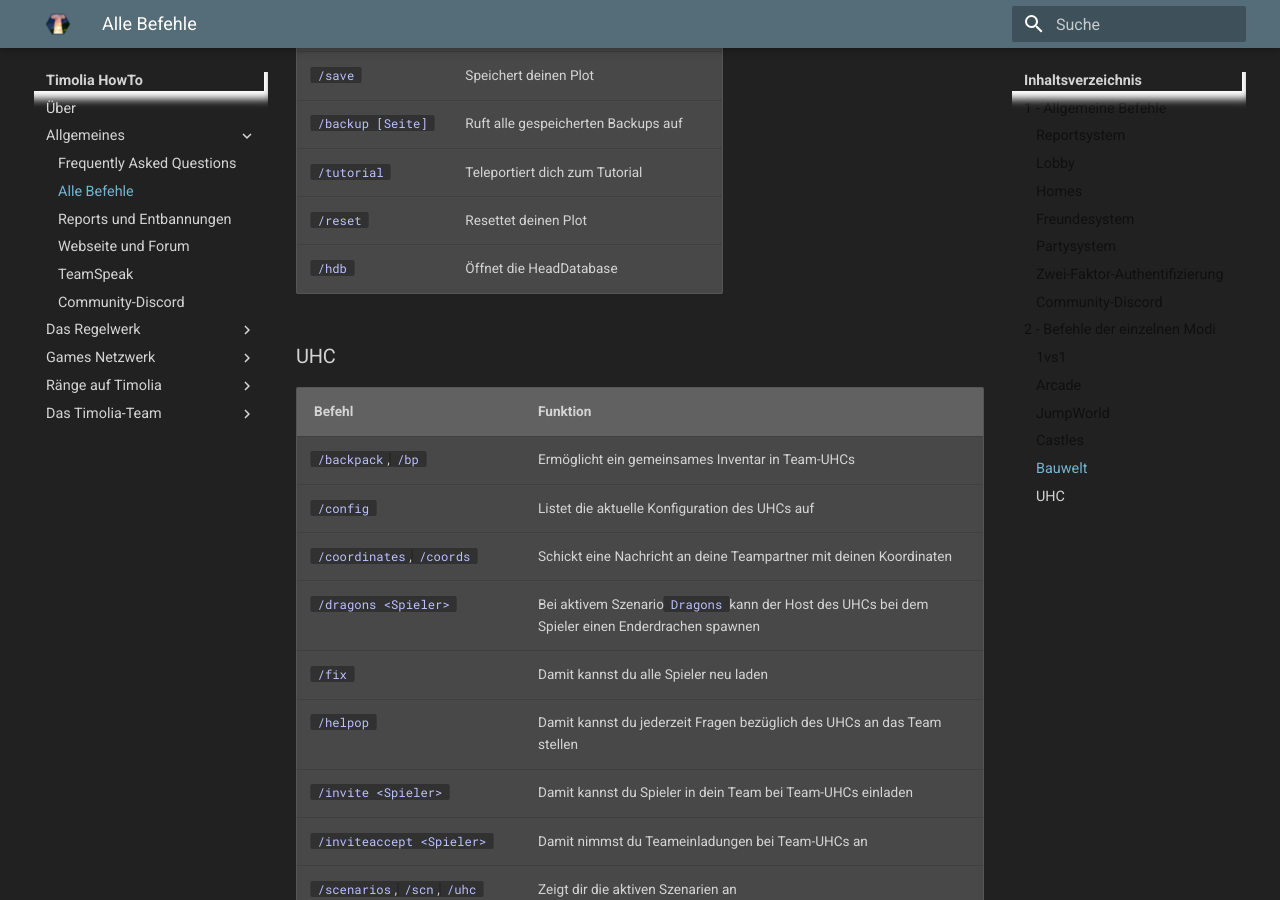
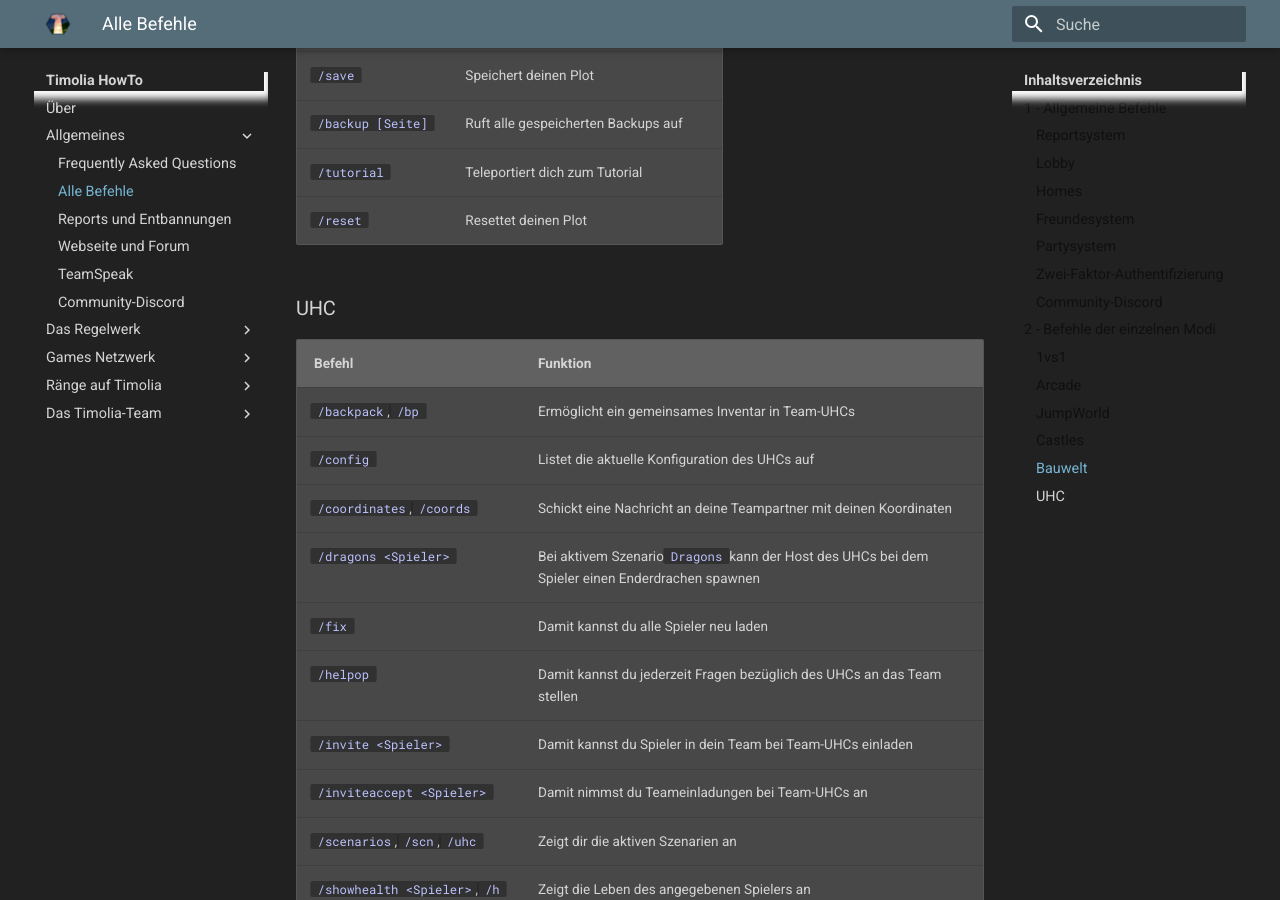
Before and after one commit to TimoliaDE/HowTo, an MkDocs documentation site: the page built from docs/commands.md, in a window 1280 px wide and 900 px high, scrolled down 11467 px. Built offline with MkDocs 1.6.1 and Material for MkDocs 9.7.7, drawn with Linux system fonts in a browser that asks for light colours; old or Windows-style settings are respelled for this version of MkDocs.

Commit message:
bauwelt remove `/hdb` command

```diff
--- a/docs/commands.md
+++ b/docs/commands.md
@@ -246,7 +246,6 @@ Der <strong>Timolia Bot</strong> verfügt über mehrere Commands, die ausgeführ
 | `/backup [Seite]` | Ruft alle gespeicherten Backups auf |
 | `/tutorial` | Teleportiert dich zum Tutorial |
 | `/reset` | Resettet deinen Plot |
-| `/hdb` | Öffnet die HeadDatabase |
 
 ### UHC
 | Befehl | Funktion |
```
